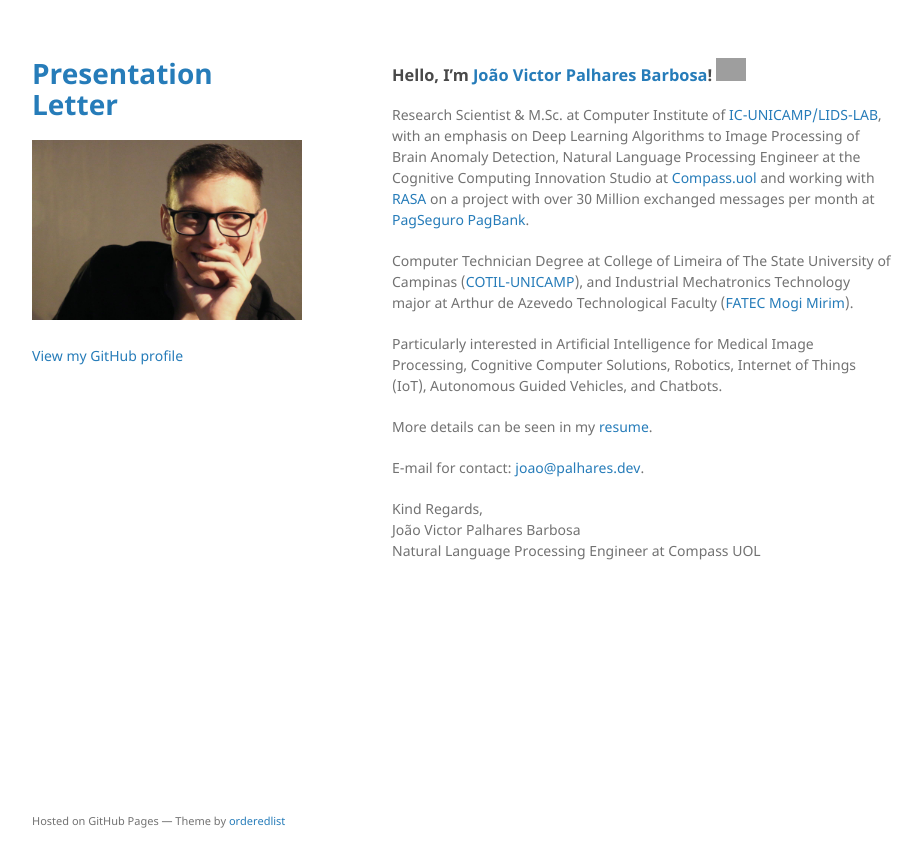
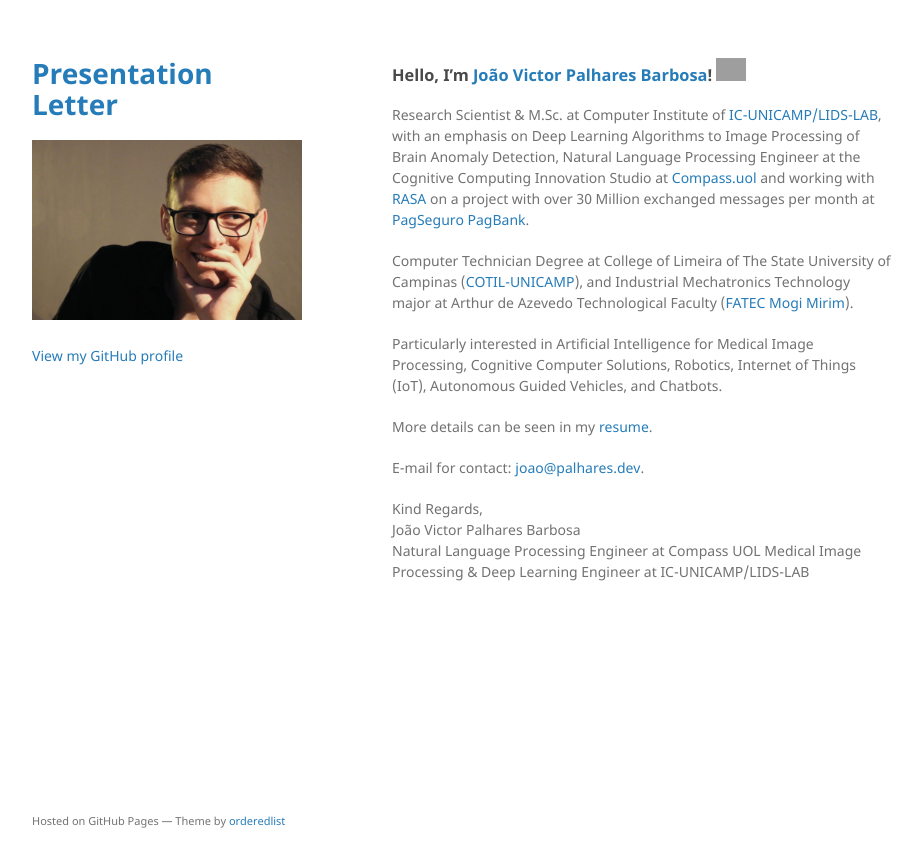
Before and after one commit to joaoavanzini/joaoavanzini.github.io, a Jekyll site: the page built from index.md, in a window 1280 px wide. Shown: the top 867 px of the page, without its empty margins (178-1100 px from the left). Built offline with Jekyll 4.4.1, drawn with Linux system fonts in a browser that asks for light colours; the repository's description, which GitHub fills in, is left out; our own code applies the rules of GitHub Pages for plain Markdown files; grey boxes are pictures that could not be loaded.

Commit message:
Atualizando o perfil

```diff
--- a/index.md
+++ b/index.md
@@ -18,3 +18,4 @@ E-mail for contact: <a href="mailto:joao@palhares.dev">joao@palhares.dev</a>.
 Kind Regards,<br>
 João Victor Palhares Barbosa<br>
 Natural Language Processing Engineer at Compass UOL
+Medical Image Processing & Deep Learning Engineer at IC-UNICAMP/LIDS-LAB
```
